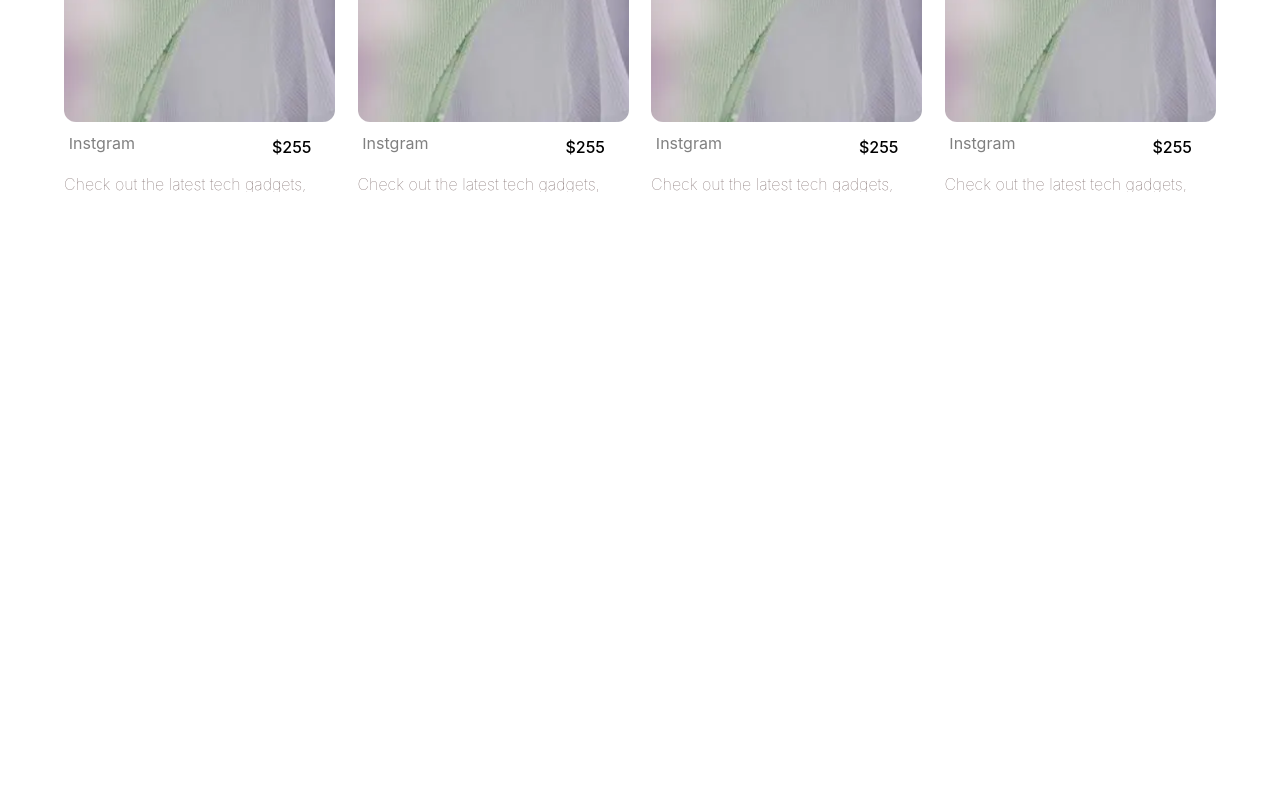
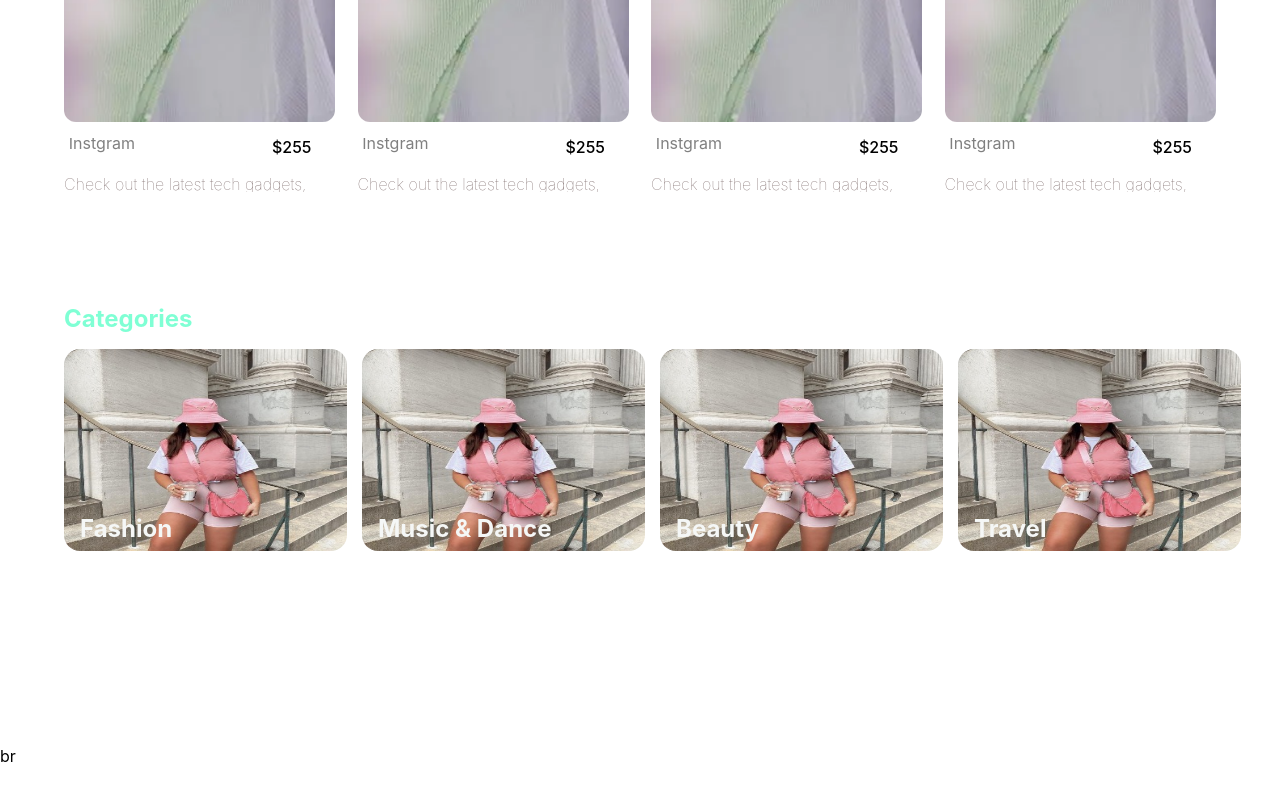
Before and after one commit to faizo67/mainProject, a plain HTML site: page work.html in a window 1280 px wide. Shown: the part 2048-2848 px from the top of the page. Before the commit the page ends 2464 px from the top, so only its background shows below. Drawn offline with Linux system fonts and the light colour scheme.

Commit message:
create categories Block

```diff
--- a/work.css
+++ b/work.css
@@ -143,3 +143,42 @@
     cursor: pointer;
     top: 0rem;
 }
+
+/* categories */
+
+.Categories{
+    color: aquamarine;
+    position: relative;
+    left: 4rem;
+    margin-right: 5.5rem;
+    top: -7rem;
+    overflow: hidden;
+}
+.cat-img{
+    color: rgb(245, 247, 246);
+    display: grid;
+    grid-template-rows: repeat(1, 1fr); /* Three rows each with a height of 100px */
+    grid-template-columns: repeat(4, 1fr);
+    justify-content: space-around;
+    gap: -1rem;
+    overflow: hidden;
+    position: relative;
+    top: 1rem;
+}
+.one{
+    /* right: 2.5rem; */
+    overflow: hidden;
+}
+.one img{
+    width: 95%;
+    height: 67%;
+    overflow: hidden;
+}
+.img-pos{
+    border-radius: 1rem;
+}
+.cat-text{
+    position: absolute;
+    top: 0;
+    padding: 10.3rem 1rem;
+}
--- a/work.html
+++ b/work.html
@@ -464,5 +464,39 @@
 </div>
 </main>
 
+<div class="Categories">
+    <div class="cat-title">
+        <h2 class="cat-title-name">Categories</h2>
+    </div>
+    <div class="cat-img">
+        <div class="one">
+            <img class="img-pos" src="images/work/13.png" alt="">
+            <div class="cat-text">
+                <h2>Fashion</h2>
+            </div>
+        </div>
+        <div class="one">
+            <img class="img-pos" src="images/work/13.png" alt="">
+            <div class="cat-text">
+                <h2>Music & Dance</h2>
+            </div>
+        </div>
+        <div class="one">
+            <img class="img-pos" src="images/work/13.png" alt="">
+            <div class="cat-text">
+                <h2>Beauty</h2>
+            </div>
+        </div>
+        <div class="one">
+            <img class="img-pos" src="images/work/13.png" alt="">
+            <div class="cat-text">
+                <h2>Travel</h2>
+            </div>
+        </div>
+    </div>
+</div>
+br
+<br><br><br>
+
 </body>
 </html>
```
Also changed, not shown: index.html (+0 -1 lines), images/work/13.png (added), images/work/14.png (added), images/work/15.png (added), images/work/16.png (added).
